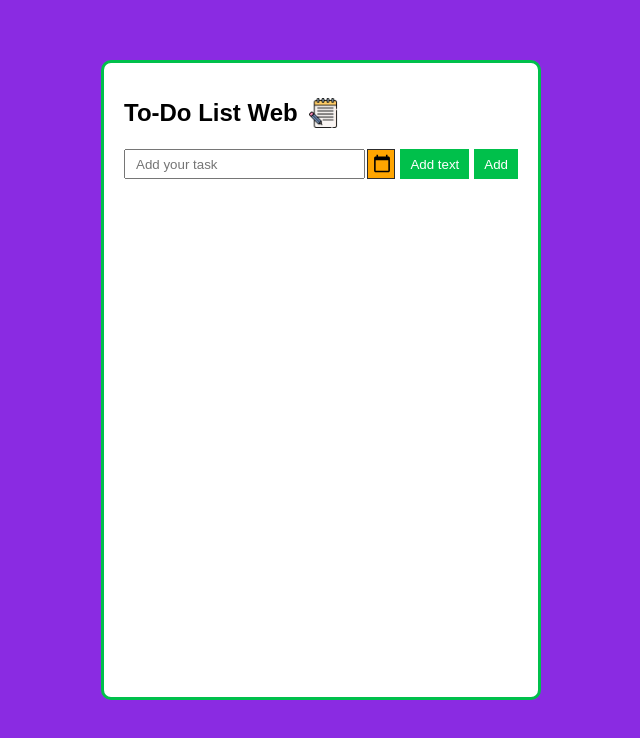
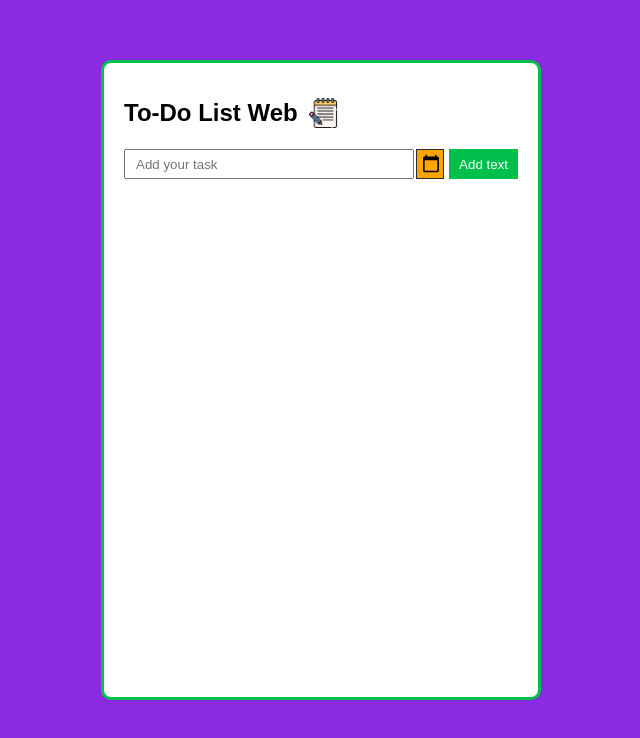
Before and after one commit to Arby1802/Project-To-Do-List, a plain HTML site: page index.html in a window 1280 px wide. Shown: the whole page, without its empty margins (319-959 px from the left). Drawn offline with Linux system fonts and the light colour scheme.

Commit message:
hapus double button

```diff
--- a/index.html
+++ b/index.html
@@ -21,7 +21,6 @@
                         <input type="date" id="exprieDate" min="" placeholder="date">
                     </span>
                     <button onclick="addTask()">Add text</button>
-                    <button onclick="addTask()">Add</button>
                 </div>
 
                 <ul id="list-container" class="scroll">
```
